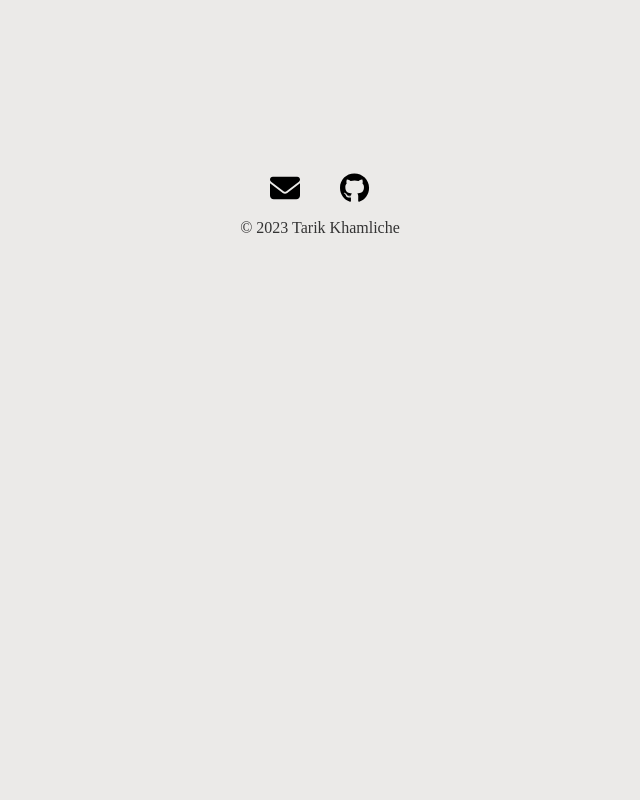
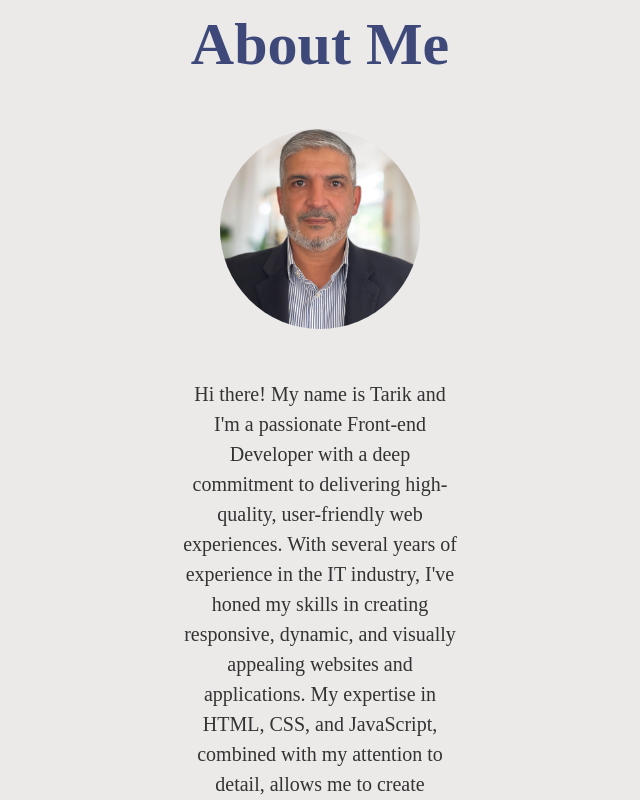
Before and after one commit to Tarikcn/react-portfolio, a React (Create React App) app: page /#/about in a window 1280 px wide. Shown: the part 140-940 px from the top of the page, without its empty margins (320-960 px from the left). Before the commit the page ends 800 px from the top, so only its background shows below. Built offline with nearby package versions, Linux system fonts and the light colour scheme.

Commit message:
add aboutmepage code

```diff
--- a/src/pages/About.js
+++ b/src/pages/About.js
@@ -1,7 +1,48 @@
 import React from "react";
+import { FontAwesomeIcon } from "@fortawesome/react-fontawesome";
+import { faLinkedin, faGithub } from "@fortawesome/free-brands-svg-icons";
+import "../styles/About.css";
+import mypic from "../assets/mypic.png";
 
-function About() {
-  return <div>About</div>;
-}
+const AboutMe = () => {
+  return (
+    <div className="aboutMe">
+      <h1 className="aboutMeTitle">About Me</h1>
+      <div>
+        <img src={mypic} className="profilePicture" />
+        <p className="aboutMeDescription">
+          Hi there! My name is Tarik and I'm a passionate Front-end Developer
+          with a deep commitment to delivering high-quality, user-friendly web
+          experiences. With several years of experience in the IT industry, I've
+          honed my skills in creating responsive, dynamic, and visually
+          appealing websites and applications. My expertise in HTML, CSS, and
+          JavaScript, combined with my attention to detail, allows me to create
+          products that are not only technically sound but also aesthetically
+          pleasing. My portfolio showcases a variety of projects that
+          demonstrate my versatility and creative problem-solving abilities.
+          From small, personal projects to large-scale, enterprise-level
+          solutions, I've consistently exceeded expectations and delivered
+          results that meet and exceed my clients' goals. If you're looking for
+          a talented Front-end Developer to bring your ideas to life, I'd love
+          to hear from you. Please feel free to explore my portfolio and don't
+          hesitate to reach out to me for any questions or opportunities. Let's
+          work together to create something amazing!
+        </p>
+        <p className="skills">
+          My skills include HTML, CSS, JavaScript, NodeJs and React. I am always
+          looking for new opportunities to expand my knowledge and skillset.
+        </p>
+        <div className="iconContainer">
+          <a href="#">
+            <FontAwesomeIcon icon={faLinkedin} className="icon" />
+          </a>
+          <a href="#">
+            <FontAwesomeIcon icon={faGithub} className="icon" />
+          </a>
+        </div>
+      </div>
+    </div>
+  );
+};
 
-export default About;
+export default AboutMe;
--- a/src/pages/Home.js
+++ b/src/pages/Home.js
@@ -8,9 +8,13 @@ function Home() {
         <h1>Tarik Khamliche</h1>
         <h2> Front end Developer</h2>
         <p>
-          As a tech-savvy developer with a passion for both learning and
-          creating, <br></br>I bring excitement to every project I work on
-          through my love of development and design
+          I bring a unique blend of creativity and technical expertise to every
+          project I work on.
+          <br></br> My passion for both learning and creating drives me to push
+          the boundaries of what is possible. <br></br>I bring excitement to
+          every project I work on through my love of development and design.
+          <br></br>If you're ready to bring your ideas to life, let's work
+          together to create something amazing!
         </p>
       </div>
     </div>
--- /dev/null
+++ b/src/styles/About.css
@@ -0,0 +1,85 @@
+.aboutMe {
+  display: flex;
+  justify-content: center;
+  align-items: center;
+  flex-direction: column;
+  width: 100%;
+  height: auto;
+}
+
+.aboutMe .aboutMeTitle {
+  text-align: center;
+  color: #3e497a;
+  font-size: 60px;
+  font-weight: bolder;
+  margin: 50px 0;
+}
+
+.aboutMeDescriptionp {
+  font-size: 64px;
+  font-family: "Lato", sans-serif;
+  text-transform: uppercase;
+  text-align: center;
+  color: #444444;
+  margin-bottom: 20px;
+  text-decoration: underline;
+}
+
+.aboutMe img {
+  width: 200px;
+  height: 200px;
+  border-radius: 100px;
+  display: block;
+  margin: 0 auto;
+}
+
+.aboutMe .aboutMeDescription {
+  display: flex;
+  justify-content: center;
+  text-align: center;
+  font-size: 20px;
+  color: #333;
+  line-height: 1.5;
+  max-width: 50%;
+  margin: 50px 500px;
+}
+
+.aboutMe .skills {
+  display: flex;
+  justify-content: center;
+  align-items: center;
+  position: relative;
+  flex-wrap: wrap;
+  margin: 50px 0;
+}
+
+.aboutMe .skills span {
+  width: 200px;
+  height: 50px;
+  background-color: #ebeae8;
+  border-radius: 25px;
+  display: flex;
+  justify-content: center;
+  align-items: center;
+  margin: 20px;
+  font-size: 20px;
+  color: #333;
+  text-align: center;
+}
+.aboutMe .icons {
+  display: flex;
+  justify-content: center;
+  margin-top: 50px;
+}
+
+.iconContainer {
+  display: flex;
+  justify-content: center;
+  font-size: 40px;
+  color: #444444;
+  align-items: center;
+  flex-direction: row;
+  width: 100%;
+  height: auto;
+  margin: 50px 0;
+}
```
Also changed, not shown: src/assets/mypic.png (added).
